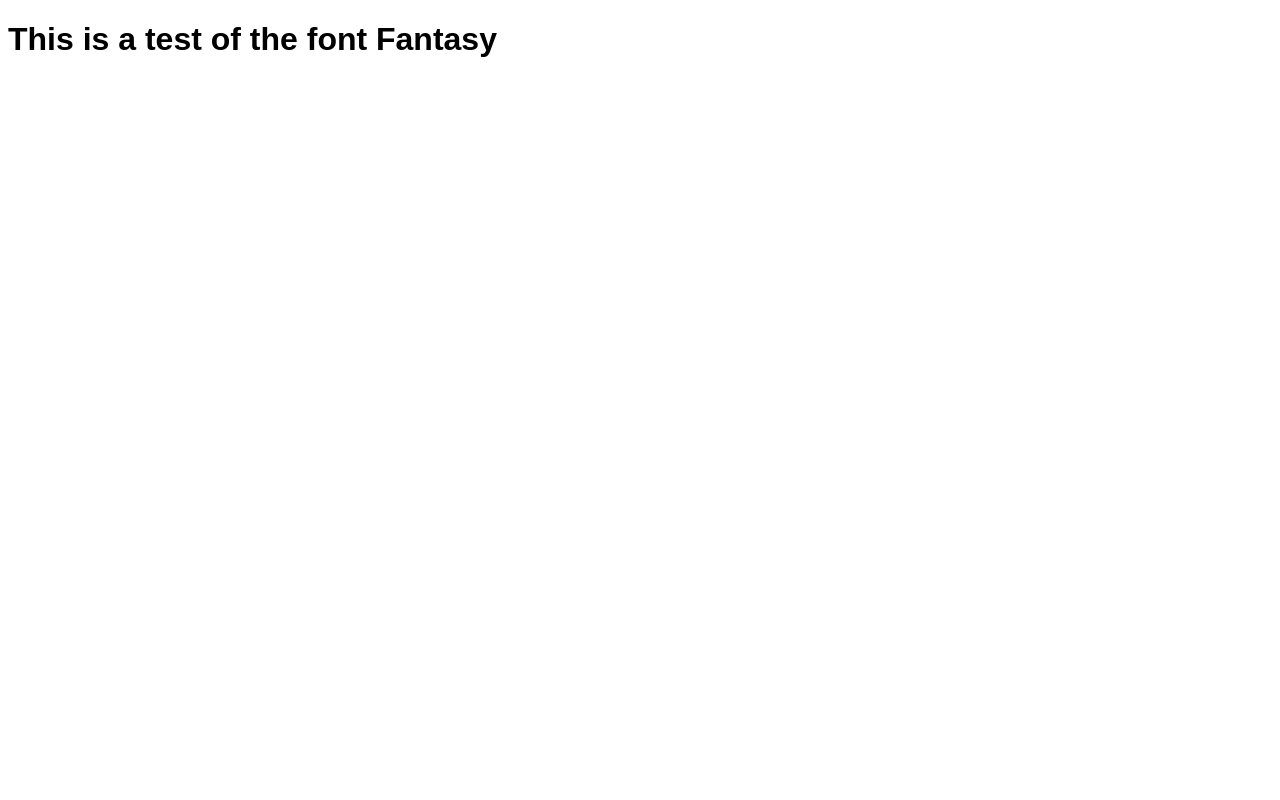
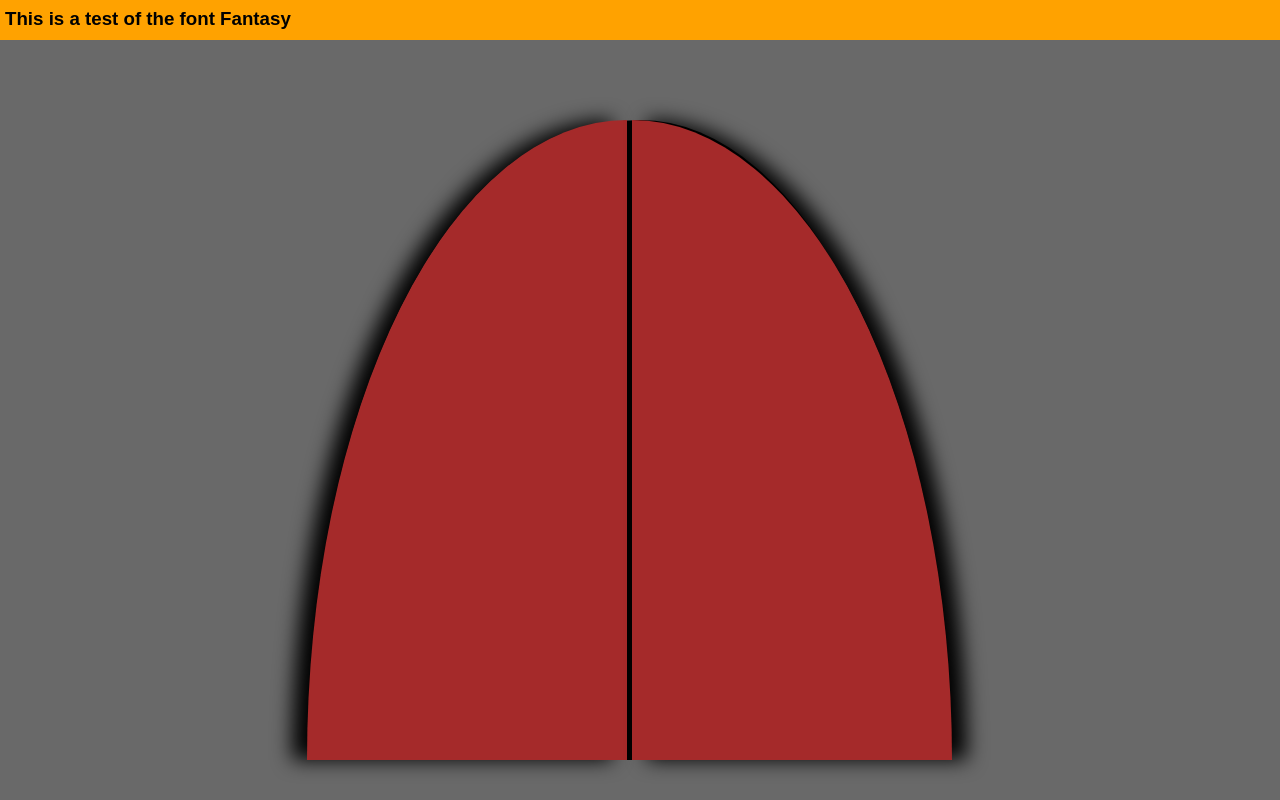
Before and after one commit to jdouglas1984/Web, a plain HTML site: page index.html in a window 1280 px wide. Drawn offline with Linux system fonts and the light colour scheme.

Commit message:
Testing transforms

```diff
--- a/index.html
+++ b/index.html
@@ -5,16 +5,23 @@
 <!--[if gt IE 8]>      <html class="no-js"> <!--<![endif]-->
 <html>
 	<head>
-        <meta charset="utf-8">
-        <meta http-equiv="X-UA-Compatible" content="IE=edge">
+		<meta charset="utf-8" />
+		<meta http-equiv="X-UA-Compatible" content="IE=edge" />
 		<title>Playground</title>
-        <meta name="description" content="">
-        <meta name="viewport" content="width=device-width, initial-scale=1">
-        <link rel="stylesheet" href="styles/style.css">
+		<meta name="description" content="" />
+		<meta name="viewport" content="width=device-width, initial-scale=1" />
+		<link rel="stylesheet" href="styles/style.css" />
 	</head>
 	<body>
-        <h1>This is a test of the font Fantasy</h1>
-
+		<header>
+			<h3>This is a test of the font Fantasy</h3>
+		</header>
+		<section id="door">
+			<section class="door-inner-left"></section>
+			<section class="door-inner-right"></section>
+			<section class="Door-left"></section>
+			<section class="Door-right"></section>
+		</section>
 		<script src="js/main.js" async defer></script>
 	</body>
 </html>
--- a/styles/style.css
+++ b/styles/style.css
@@ -1,3 +1,82 @@
 *{
     font-family: fantasy;
 }
+
+html{
+    height: 100vh;
+    width: 100vw;
+    background-color: dimgray;
+}
+
+body{
+    margin: 0px;
+}
+
+header{
+    background-color: rgb(255, 162, 0);
+    height: 40px;
+    margin: 0px 0px;
+}
+
+header h3{
+    margin: 0px 0px;
+    padding: 8px 0px 0px 5px;
+}
+
+.Door-left{
+    height: 80vh;
+    width: 25vw;
+    background-color: brown;
+    margin: 10vh 0vw 0vh 24vw;
+    border-radius: 100% 0% 0 0;
+    display: inline-block;
+    transition: 2s;
+    box-shadow: -15px 0px 20px black;
+}
+
+.Door-right{
+    height: 80vh;
+    width: 25vw;
+    background-color: brown;
+    margin: 10vh 24vw 0vh 0vw;
+    border-radius: 0% 100% 0% 0%;
+    display: inline-block;
+    transition: 2s;
+    box-shadow: 15px 0px 20px black;
+}
+
+.Door-left:hover{
+    transform: rotateY(-80deg) skewY(5deg);
+    transform-origin: left;
+    box-shadow: 0px 0px 0px black;
+}
+
+.Door-right:hover{
+    transform: rotateY(-80deg) skewY(-5deg);
+    transform-origin: right;
+    box-shadow: 0px 0px 0px black;
+}
+
+.door-inner-left{
+    height: 80vh;
+    width: 25vw;
+    background-color: black;
+    margin: 10vh 0vw 0vh 25vw;
+    border-radius: 100% 0% 0 0;
+    position: absolute;
+    z-index: -5;
+}
+
+.door-inner-right{
+    height: 80vh;
+    width: 24vw;
+    background-color: black;
+    margin: 10vh 0vw 0vh 50vw;
+    border-radius: 0% 100% 0 0;
+    position: absolute;
+    z-index: -5;
+}
+
+section h1{
+    text-align: center;
+}
```
Lines whose indentation alone changed are shown as unchanged.
